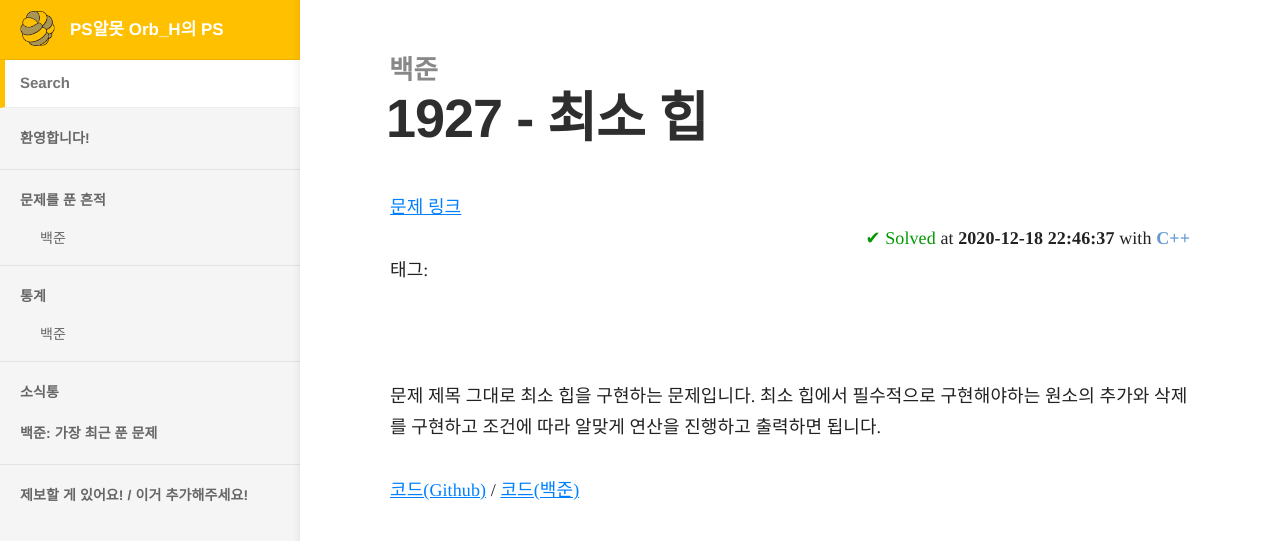
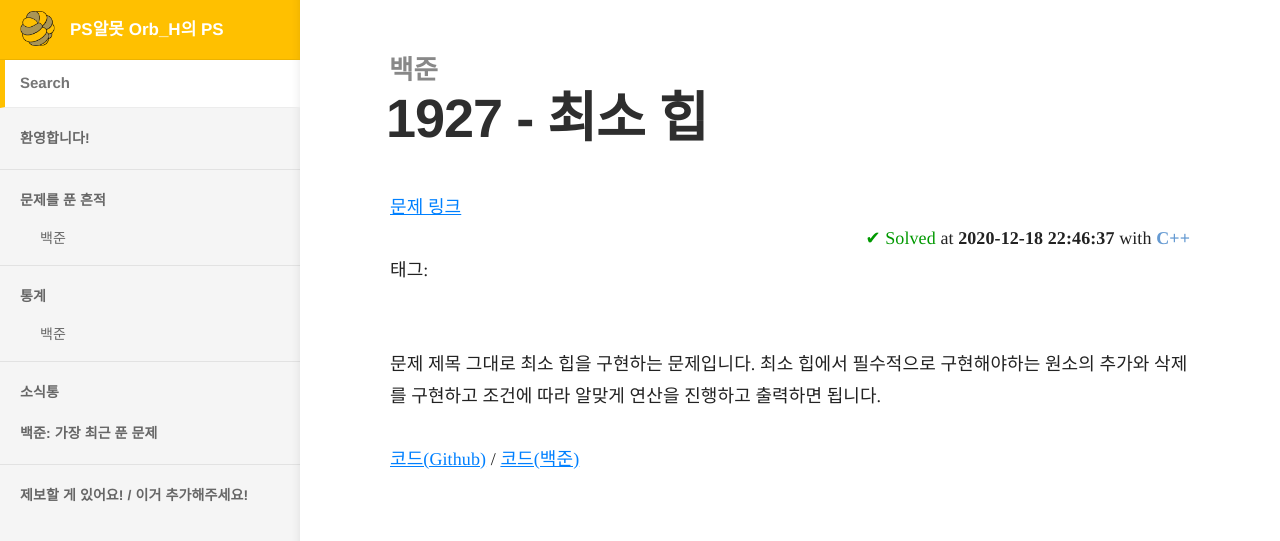
Before and after one commit to Orb-H/nojam, a Jekyll site: the page built from docs/_docs/nojam/1927.md, in a window 1280 px wide. Shown: the top 541 px of the page. Built offline with Jekyll 4.4.1, drawn with Linux system fonts in a browser that asks for light colours; some web fonts are replaced.

Commit message:
Fix wrong layout in nojam(2)

```diff
--- a/docs/_layouts/nojam.html
+++ b/docs/_layouts/nojam.html
@@ -66,7 +66,11 @@
   <span id="nojam_diff"></span>
   <span id="nojam_diff_fixed" style="display: none;">✅</span>
 </div>
-<p>태그: <p style="display:inline;" id="nojam_tags"></p></p><br />
+<div>
+  태그:
+  <p style="display: inline;" id="nojam_tags"></p>
+</div>
+<br />
 <p></p>
 
 {{ content }} {% if page.solve_exclude == nil %}
```
